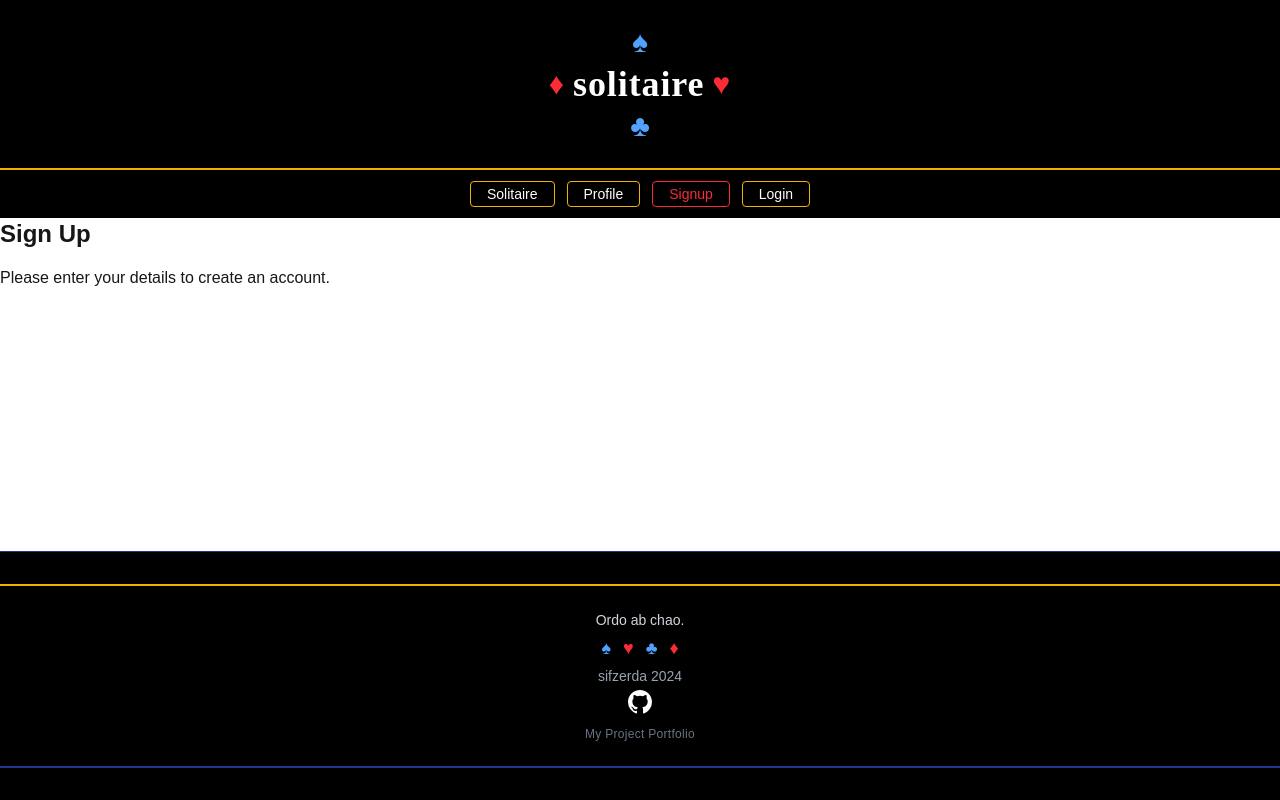
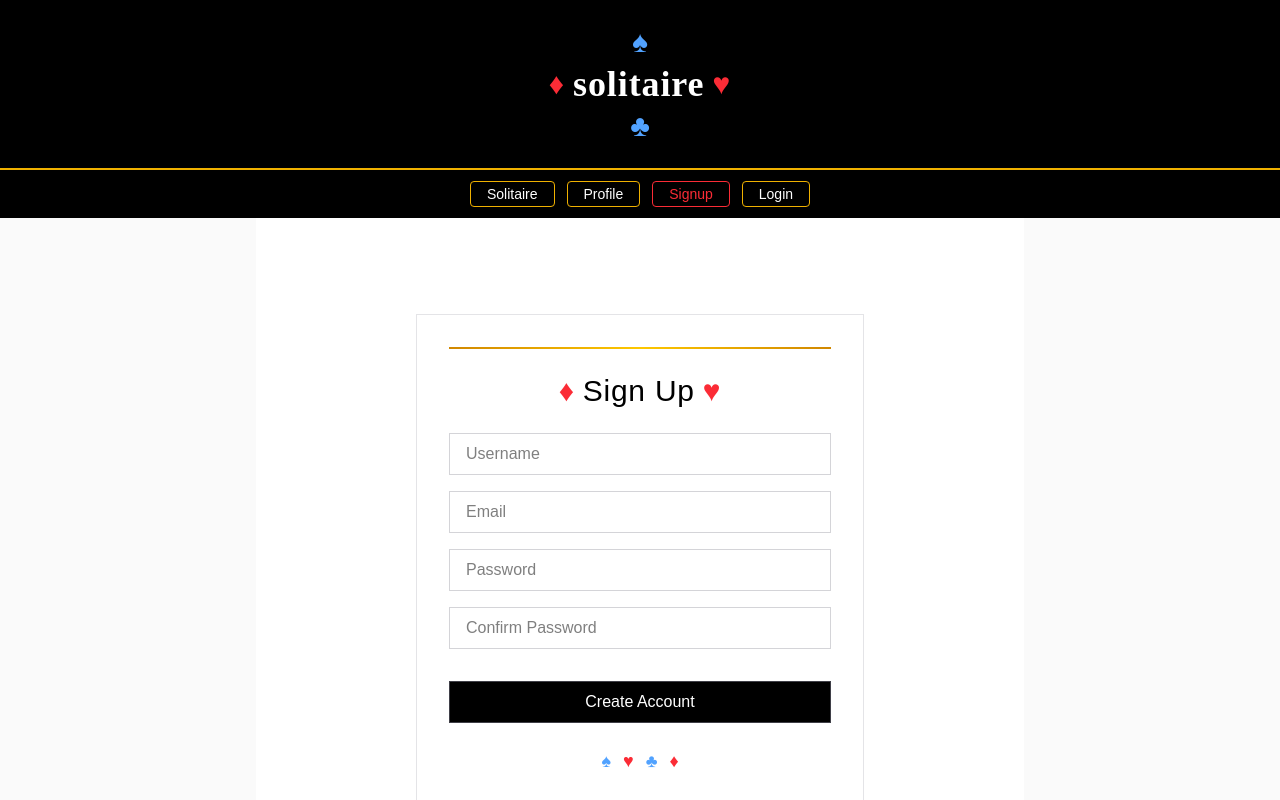
Before and after one commit to sifzerda/nx-solitaire, a Next.js app: page /signup in a window 1280 px wide. Shown: the top 800 px of the page. Built offline with nearby package versions, Linux system fonts and the light colour scheme; a web font is replaced by a local one.

Commit message:
template route pages

```diff
--- a/app/login/page.js
+++ b/app/login/page.js
@@ -1,13 +1,71 @@
 // app/login.js
 
-function Login() {
+'use client';
+
+export default function Login() {
   return (
-    <div>
-      <h1 className="text-2xl font-bold mb-4">Login</h1>
-      <p>Please enter your details to log in.</p>
-      {/* Add your login form or details here */}
+    <div className="flex flex-col flex-1 items-center justify-center bg-zinc-50 dark:bg-black">
+
+      <main className="flex flex-1 w-full max-w-3xl flex-col items-center justify-center py-24 px-16 bg-white dark:bg-black">
+
+        {/* Card container */}
+        <div className="w-full max-w-md border border-zinc-200 dark:border-zinc-800 bg-white dark:bg-black p-8 flex flex-col items-center">
+
+          {/* Top gold line */}
+          <div className="w-full h-[2px] bg-gradient-to-r from-yellow-600 via-yellow-400 to-yellow-600 mb-6" />
+
+          {/* Title */}
+          <h1 className="text-3xl tracking-wide mb-6 text-black dark:text-white flex items-center gap-2">
+            <span className="text-red-500">♦</span>
+            <span className="font-[var(--font-cinzel)]">Login</span>
+            <span className="text-red-500">♥</span>
+          </h1>
+
+          {/* Form */}
+          <form className="w-full flex flex-col gap-4">
+
+            <input
+              type="email"
+              placeholder="Email"
+              className="w-full px-4 py-2 bg-transparent border border-zinc-300 dark:border-zinc-700 text-black dark:text-white focus:outline-none focus:border-blue-500"
+            />
+
+            <input
+              type="password"
+              placeholder="Password"
+              className="w-full px-4 py-2 bg-transparent border border-zinc-300 dark:border-zinc-700 text-black dark:text-white focus:outline-none focus:border-blue-500"
+            />
+
+            <button
+              type="submit"
+              className="mt-4 w-full py-2 bg-black text-white border border-zinc-700 hover:bg-zinc-900 transition"
+            >
+              Sign In
+            </button>
+          </form>
+
+          {/* Divider suits */}
+          <div className="flex items-center gap-3 text-lg my-6">
+            <span className="text-blue-400">♠</span>
+            <span className="text-red-500">♥</span>
+            <span className="text-blue-400">♣</span>
+            <span className="text-red-500">♦</span>
+          </div>
+
+          {/* Bottom text */}
+          <p className="text-sm text-zinc-500">
+            No account?{" "}
+            <a href="/signup" className="text-white hover:underline">
+              Register
+            </a>
+          </p>
+
+          {/* Bottom blue line */}
+          <div className="w-full h-[2px] bg-gradient-to-r from-blue-900 via-blue-600 to-blue-900 mt-6" />
+
+        </div>
+
+      </main>
     </div>
   );
 }
-
-export default Login;
--- a/app/profile/page.js
+++ b/app/profile/page.js
@@ -1,13 +1,69 @@
 // app/profile.js
 
-function Profile() {
+'use client';
+
+export default function Profile() {
   return (
-    <div>
-      <h1 className="text-2xl font-bold mb-4">Profile</h1>
-      <p>Here you can view and edit your profile information.</p>
-      {/* Add your profile form or details here */}
+    <div className="flex flex-col flex-1 items-center justify-center bg-zinc-50 dark:bg-black">
+
+      <main className="flex flex-1 w-full max-w-3xl flex-col items-center justify-center py-24 px-16 bg-white dark:bg-black">
+
+        {/* Card */}
+        <div className="w-full max-w-md border border-zinc-200 dark:border-zinc-800 bg-white dark:bg-black p-8 flex flex-col items-center">
+
+          {/* Top gold line */}
+          <div className="w-full h-[2px] bg-gradient-to-r from-yellow-600 via-yellow-400 to-yellow-600 mb-6" />
+
+          {/* Title */}
+          <h1 className="text-3xl tracking-wide mb-6 text-black dark:text-white flex items-center gap-2">
+            <span className="text-red-500">♦</span>
+            <span className="font-[var(--font-cinzel)]">Profile</span>
+            <span className="text-red-500">♥</span>
+          </h1>
+
+          {/* Avatar */}
+          <div className="w-24 h-24 rounded-full border border-zinc-300 dark:border-zinc-700 mb-4 flex items-center justify-center text-3xl text-zinc-400">
+            ?
+          </div>
+
+          {/* User info */}
+          <div className="w-full flex flex-col gap-3 text-center mb-6">
+            <p className="text-lg text-black dark:text-white">Username</p>
+            <p className="text-sm text-zinc-500">user@email.com</p>
+          </div>
+
+          {/* Actions */}
+          <div className="w-full flex flex-col gap-3">
+
+            <button className="w-full py-2 border border-zinc-700 text-white bg-black hover:bg-zinc-900 transition">
+              Edit Profile
+            </button>
+
+            <button className="w-full py-2 border border-red-800 text-red-500 hover:bg-red-900/20 transition">
+              Log Out
+            </button>
+
+          </div>
+
+          {/* Divider suits */}
+          <div className="flex items-center gap-3 text-lg my-6">
+            <span className="text-blue-400">♠</span>
+            <span className="text-red-500">♥</span>
+            <span className="text-blue-400">♣</span>
+            <span className="text-red-500">♦</span>
+          </div>
+
+          {/* Bottom label */}
+          <p className="text-xs text-zinc-500 tracking-wide">
+            Account Overview
+          </p>
+
+          {/* Bottom blue line */}
+          <div className="w-full h-[2px] bg-gradient-to-r from-blue-900 via-blue-600 to-blue-900 mt-6" />
+
+        </div>
+
+      </main>
     </div>
   );
 }
-
-export default Profile;
--- a/app/signup/page.js
+++ b/app/signup/page.js
@@ -1,13 +1,83 @@
 // app/signup.js
 
-function Signup() {
+'use client';
+
+export default function Signup() {
   return (
-    <div>
-      <h1 className="text-2xl font-bold mb-4">Sign Up</h1>
-      <p>Please enter your details to create an account.</p>
-      {/* Add your signup form or details here */}
+    <div className="flex flex-col flex-1 items-center justify-center bg-zinc-50 dark:bg-black">
+
+      <main className="flex flex-1 w-full max-w-3xl flex-col items-center justify-center py-24 px-16 bg-white dark:bg-black">
+
+        {/* Card */}
+        <div className="w-full max-w-md border border-zinc-200 dark:border-zinc-800 bg-white dark:bg-black p-8 flex flex-col items-center">
+
+          {/* Top gold line */}
+          <div className="w-full h-[2px] bg-gradient-to-r from-yellow-600 via-yellow-400 to-yellow-600 mb-6" />
+
+          {/* Title */}
+          <h1 className="text-3xl tracking-wide mb-6 text-black dark:text-white flex items-center gap-2">
+            <span className="text-red-500">♦</span>
+            <span className="font-[var(--font-cinzel)]">Sign Up</span>
+            <span className="text-red-500">♥</span>
+          </h1>
+
+          {/* Form */}
+          <form className="w-full flex flex-col gap-4">
+
+            <input
+              type="text"
+              placeholder="Username"
+              className="w-full px-4 py-2 bg-transparent border border-zinc-300 dark:border-zinc-700 text-black dark:text-white focus:outline-none focus:border-blue-500"
+            />
+
+            <input
+              type="email"
+              placeholder="Email"
+              className="w-full px-4 py-2 bg-transparent border border-zinc-300 dark:border-zinc-700 text-black dark:text-white focus:outline-none focus:border-blue-500"
+            />
+
+            <input
+              type="password"
+              placeholder="Password"
+              className="w-full px-4 py-2 bg-transparent border border-zinc-300 dark:border-zinc-700 text-black dark:text-white focus:outline-none focus:border-blue-500"
+            />
+
+            <input
+              type="password"
+              placeholder="Confirm Password"
+              className="w-full px-4 py-2 bg-transparent border border-zinc-300 dark:border-zinc-700 text-black dark:text-white focus:outline-none focus:border-blue-500"
+            />
+
+            <button
+              type="submit"
+              className="mt-4 w-full py-2 bg-black text-white border border-zinc-700 hover:bg-zinc-900 transition"
+            >
+              Create Account
+            </button>
+          </form>
+
+          {/* Suits divider */}
+          <div className="flex items-center gap-3 text-lg my-6">
+            <span className="text-blue-400">♠</span>
+            <span className="text-red-500">♥</span>
+            <span className="text-blue-400">♣</span>
+            <span className="text-red-500">♦</span>
+          </div>
+
+          {/* Bottom text */}
+          <p className="text-sm text-zinc-500">
+            Already have an account?{" "}
+            <a href="/login" className="text-white hover:underline">
+              Sign in
+            </a>
+          </p>
+
+          {/* Bottom blue line */}
+          <div className="w-full h-[2px] bg-gradient-to-r from-blue-900 via-blue-600 to-blue-900 mt-6" />
+
+        </div>
+
+      </main>
     </div>
   );
 }
-
-export default Signup;
--- a/components/Footer.js
+++ b/components/Footer.js
@@ -7,9 +7,6 @@ export default function Footer() {
 
                 {/* Top gold line */}
                 <div className="w-full h-[2px] bg-yellow-500 mb-6"></div>
-
-                {/* Text */}
-                <p className="text-sm text-gray-300 mb-1">Ordo ab chao.</p>
 
                 {/* Suits row */}
                 <div className="flex items-center gap-3 text-lg mb-1">
```
